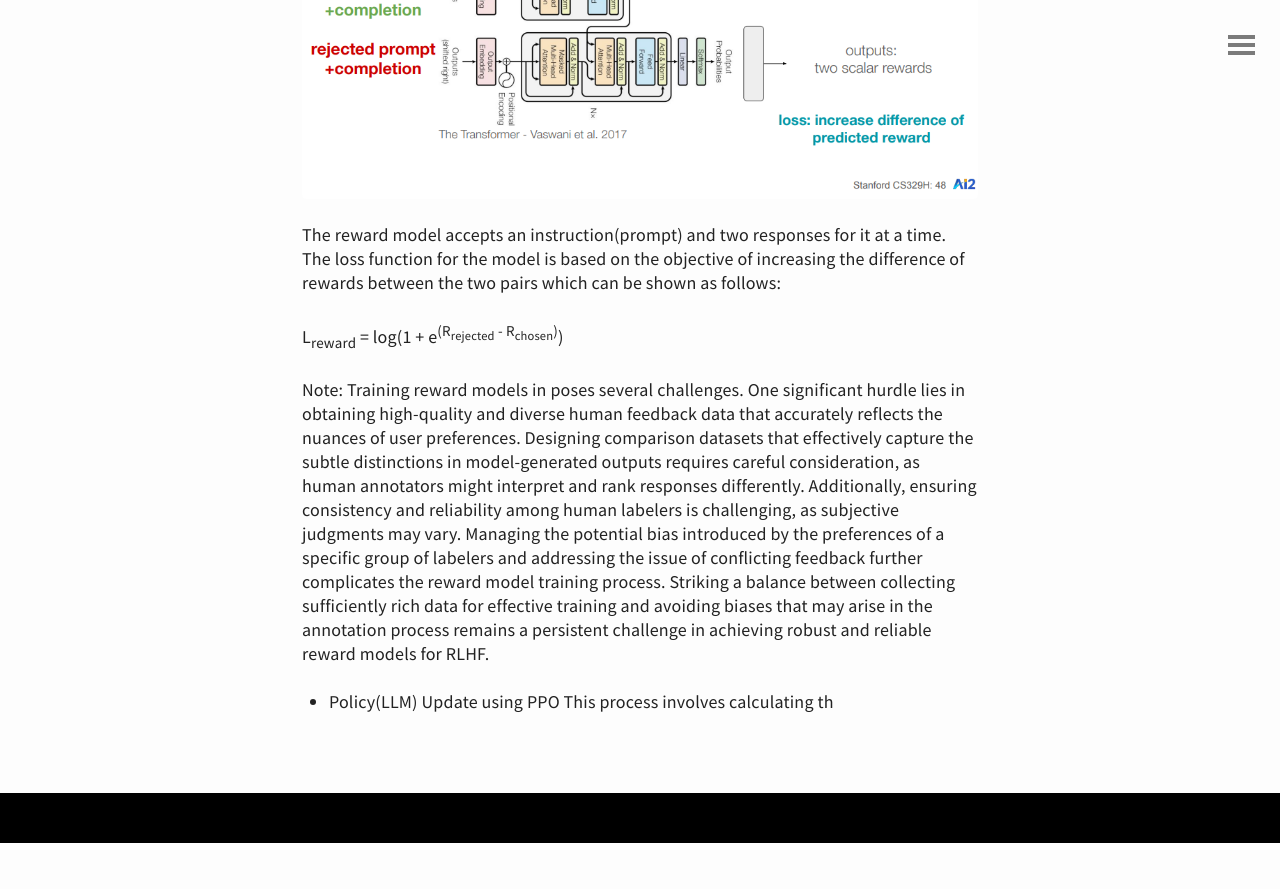
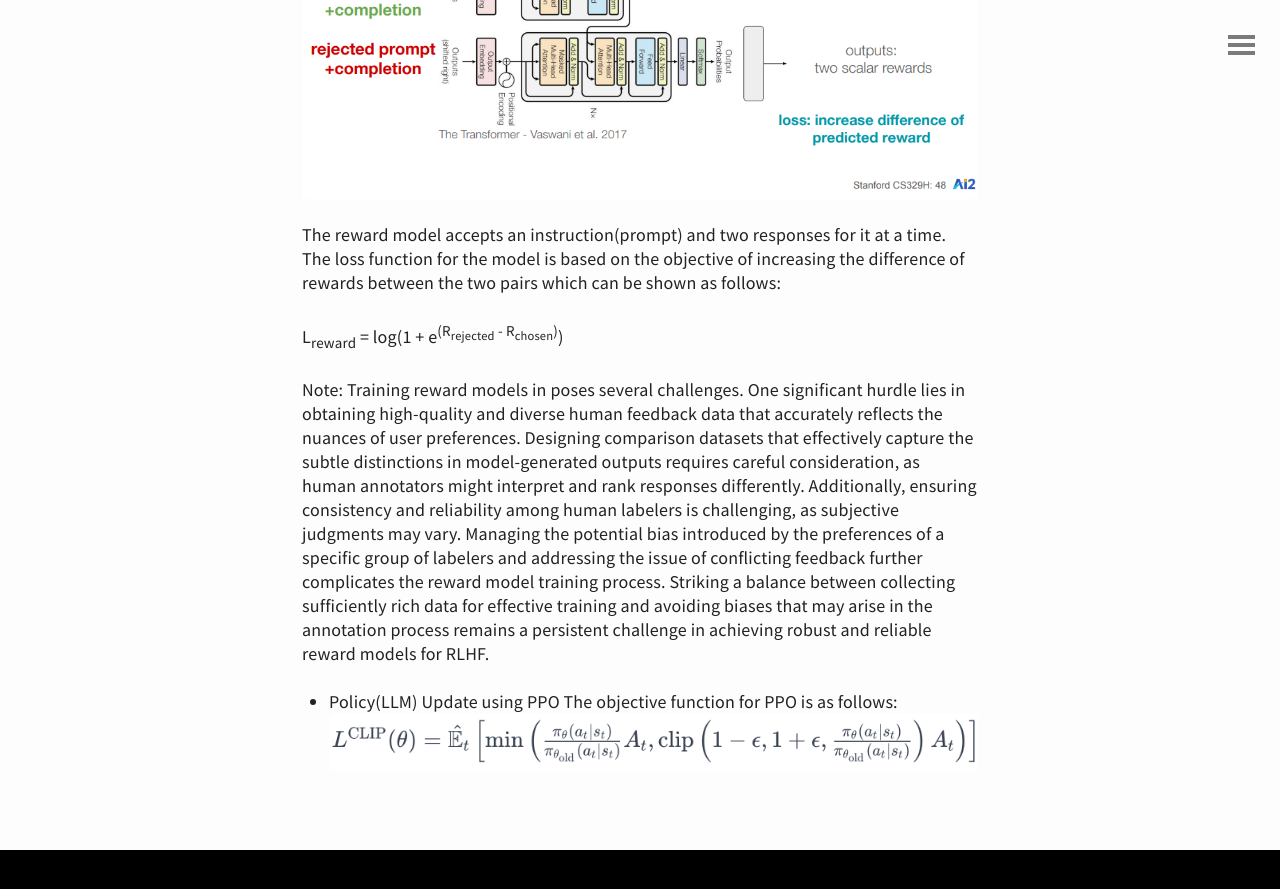
Before and after one commit to spraphul/blog, a Jekyll site: the page built from _posts/2023-11-30-plt.md, in a window 1280 px wide and 900 px high, scrolled down 2668 px. Shown: the top 889 px of the window. Built offline with Jekyll 4.4.1, drawn with Linux system fonts in a browser that asks for light colours; before the commit the page ends 3511 px from its top, so only the background shows below that.

Commit message:
Update 2023-11-30-plt.md

```diff
--- a/_posts/2023-11-30-plt.md
+++ b/_posts/2023-11-30-plt.md
@@ -36,4 +36,5 @@ L<sub>reward</sub> = log(1 + e<sup>(R<sub>rejected</sub> - R<sub>chosen</sub>)</
 Note: Training reward models in poses several challenges. One significant hurdle lies in obtaining high-quality and diverse human feedback data that accurately reflects the nuances of user preferences. Designing comparison datasets that effectively capture the subtle distinctions in model-generated outputs requires careful consideration, as human annotators might interpret and rank responses differently. Additionally, ensuring consistency and reliability among human labelers is challenging, as subjective judgments may vary. Managing the potential bias introduced by the preferences of a specific group of labelers and addressing the issue of conflicting feedback further complicates the reward model training process. Striking a balance between collecting sufficiently rich data for effective training and avoiding biases that may arise in the annotation process remains a persistent challenge in achieving robust and reliable reward models for RLHF.
 
 - Policy(LLM) Update using PPO
-This process involves calculating th
+The objective function for PPO is as follows:
+![ppo](https://github.com/spraphul/blog/blob/gh-pages/_posts/PPO.png?raw=true)
```
